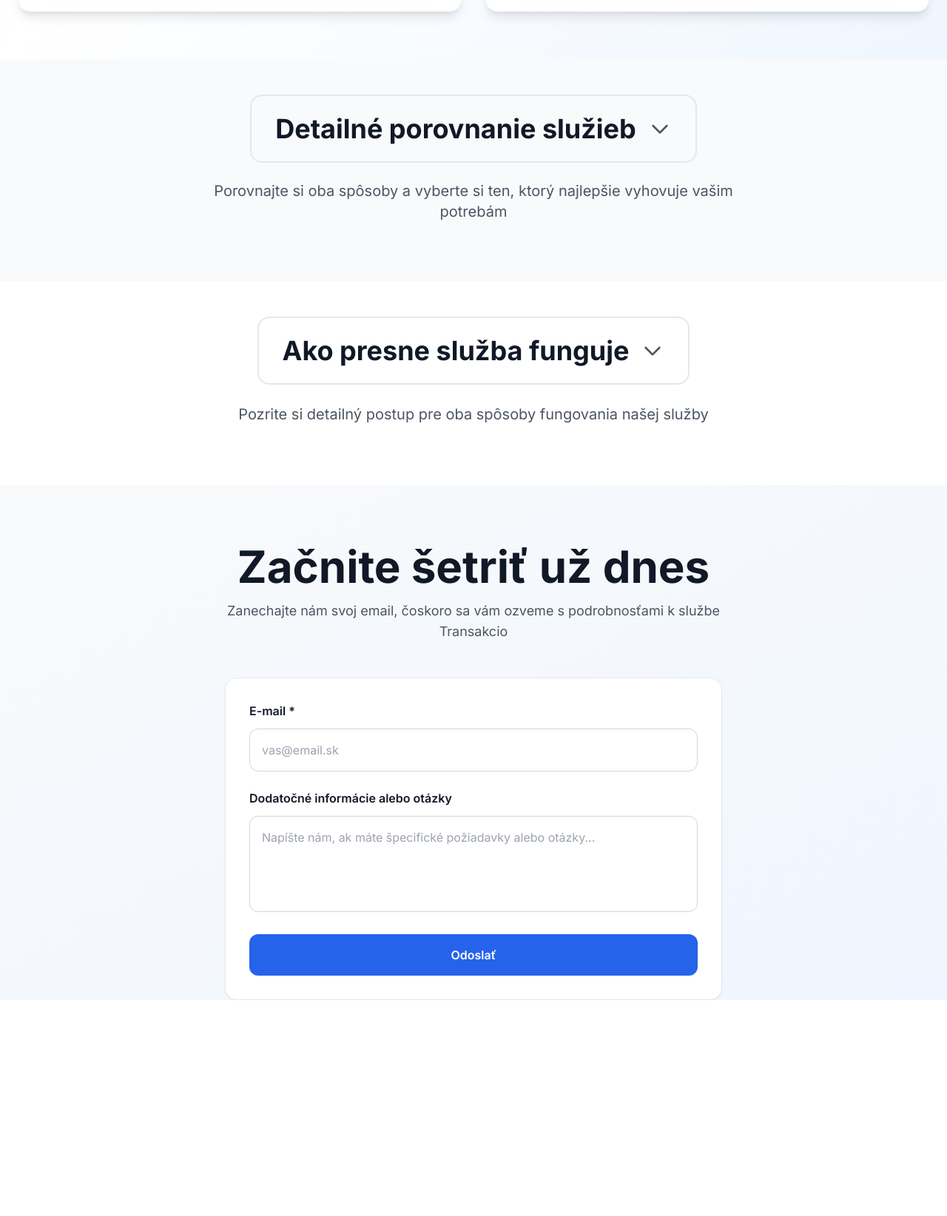
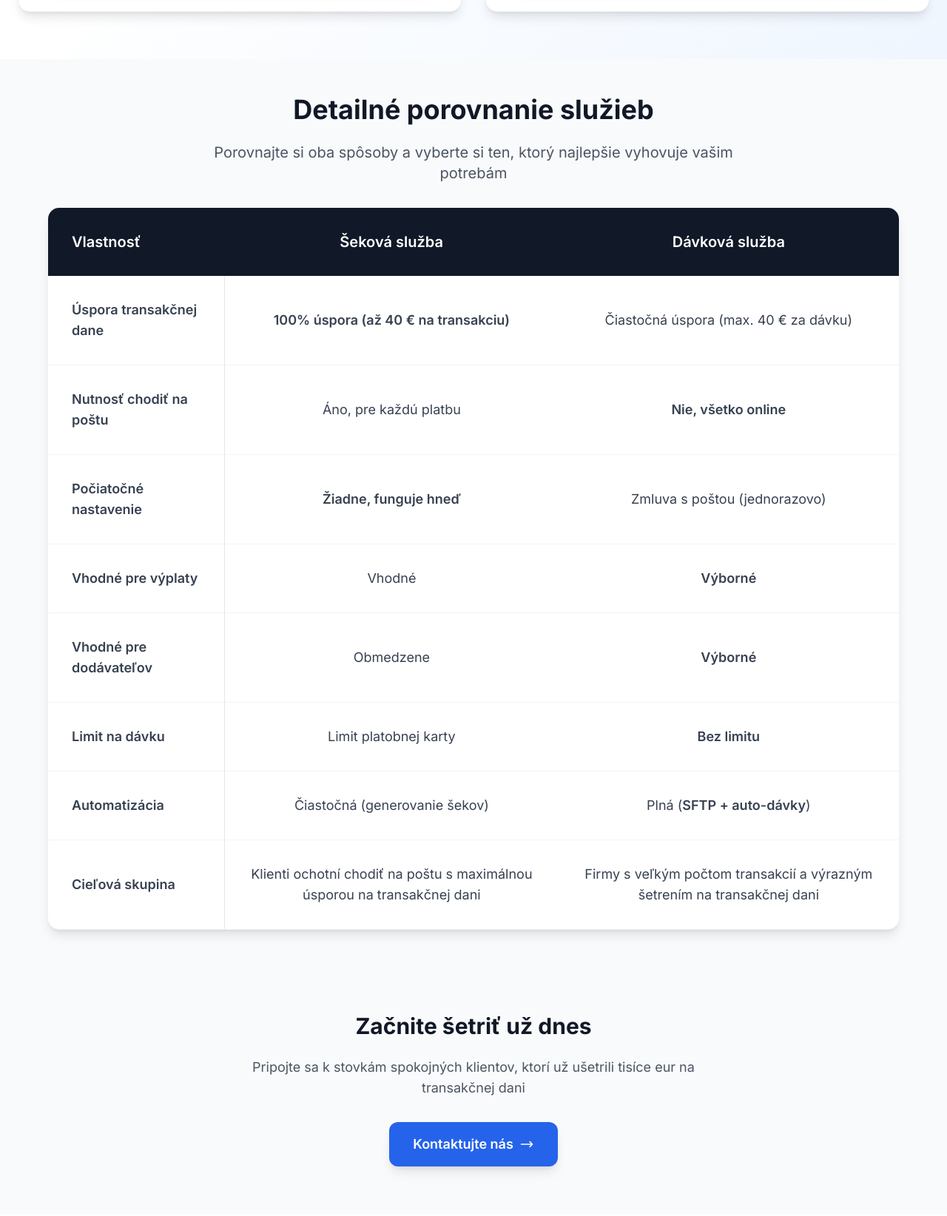
Before and after one commit to psdigitall/transakcio, a plain HTML site: page index.html in a window 1280 px wide. Shown: the part 2360-4004 px from the top of the page at 74% size. Before the commit the page ends 3712 px from the top, so only its background shows below. Drawn offline with nearby package versions, Linux system fonts and the light colour scheme.

Commit message:
Update texts and section layout - fix grammar, change section display, add CTA button

```diff
--- a/index.html
+++ b/index.html
@@ -352,7 +352,7 @@
                             </li>
                             <li class="flex items-start">
                                 <span class="text-gray-900 font-bold mr-4 mt-1 text-lg">✓</span>
-                                <span class="text-gray-700 text-lg"><strong>Jednoduché nahranie PDF faktúr</strong> do systému</span>
+                                <span class="text-gray-700 text-lg"><strong>Jednoduché nahranie faktúr</strong> z účtovacieho systému</span>
                             </li>
                         </ul>
                     </div>
@@ -423,7 +423,7 @@
                         <div id="batch-limits-content" class="hidden pl-4">
                             <ul class="space-y-3 text-gray-600 text-lg">
                                 <li>- Náročnejší úvodný setup (zmluva, nastavenie komunikačného kanálu, šifrovanie), ale s nami to zvládnete</li>
-                                <li>- Čiastočná úhrada transakčnej dane (max. však 40 € za dávku bez ohľad na počet faktúr)</li>
+                                <li>- Čiastočná úhrada transakčnej dane (max. však 40 € za dávku bez ohľadu na počet faktúr)</li>
                                 <li>- Plánovanie platieb (nejde o okamžitú platbu)</li>
                             </ul>
                         </div>
@@ -441,17 +441,12 @@
     <section id="comparison" class="py-12 bg-gray-50">
         <div class="container mx-auto px-6">
             <div class="text-center mb-8">
-                <button onclick="toggleComparison()" class="inline-flex items-center justify-center py-6 px-8 border-2 border-gray-200 hover:bg-gray-50 rounded-2xl transition-colors">
-                    <h2 class="text-3xl md:text-4xl font-bold text-gray-900 mr-4">Detailné porovnanie služieb</h2>
-                    <svg id="comparison-arrow" class="w-8 h-8 text-gray-600 transform transition-transform" fill="none" stroke="currentColor" viewBox="0 0 24 24">
-                        <path stroke-linecap="round" stroke-linejoin="round" stroke-width="2" d="M19 9l-7 7-7-7"></path>
-                    </svg>
-                </button>
+                <h2 class="text-3xl md:text-4xl font-bold text-gray-900">Detailné porovnanie služieb</h2>
                 <p class="text-xl text-gray-600 max-w-3xl mx-auto mt-6">Porovnajte si oba spôsoby a vyberte si ten, ktorý najlepšie vyhovuje vašim potrebám</p>
             </div>
 
             <div class="max-w-6xl mx-auto">
-                <div id="comparison-content" class="hidden">
+                <div id="comparison-content">
                     <div class="bg-white rounded-2xl shadow-lg border border-gray-100 overflow-hidden">
                         <div class="overflow-x-auto">
                             <table class="w-full">
@@ -544,21 +539,32 @@
         </div>
     </section>
 
+    <!-- CTA Button Section -->
+    <section class="py-16 bg-gray-50">
+        <div class="container mx-auto px-6 text-center">
+            <div class="max-w-2xl mx-auto">
+                <h3 class="text-2xl md:text-3xl font-bold text-gray-900 mb-6">Začnite šetriť už dnes</h3>
+                <p class="text-lg text-gray-600 mb-8">Pripojte sa k stovkám spokojných klientov, ktorí už ušetrili tisíce eur na transakčnej dani</p>
+                <a href="#contact" class="inline-flex items-center justify-center bg-blue-600 hover:bg-blue-700 text-white font-semibold py-4 px-8 rounded-xl transition-all duration-300 shadow-lg hover:shadow-xl text-lg">
+                    Kontaktujte nás
+                    <svg class="w-5 h-5 ml-2" fill="none" stroke="currentColor" viewBox="0 0 24 24">
+                        <path stroke-linecap="round" stroke-linejoin="round" stroke-width="2" d="M17 8l4 4m0 0l-4 4m4-4H3"></path>
+                    </svg>
+                </a>
+            </div>
+        </div>
+    </section>
+
     <!-- Ako presne služba funguje -->
     <section id="process-section" class="py-12 bg-white">
         <div class="container mx-auto px-6">
             <div class="text-center max-w-4xl mx-auto mb-8">
-                <button onclick="toggleProcess()" class="inline-flex items-center justify-center py-6 px-8 border-2 border-gray-200 hover:bg-gray-50 rounded-2xl transition-colors">
-                    <h2 class="text-3xl md:text-4xl font-bold text-gray-900 mb-0 mr-4">Ako presne služba funguje</h2>
-                    <svg id="process-arrow" class="w-8 h-8 text-gray-600 transform transition-transform" fill="none" stroke="currentColor" viewBox="0 0 24 24">
-                        <path stroke-linecap="round" stroke-linejoin="round" stroke-width="2" d="M19 9l-7 7-7-7"></path>
-                    </svg>
-                </button>
+                <h2 class="text-3xl md:text-4xl font-bold text-gray-900">Ako presne služba funguje</h2>
                 <p class="text-xl text-gray-600 leading-relaxed mt-6">Pozrite si detailný postup pre oba spôsoby fungovania našej služby</p>
             </div>
 
             <div class="max-w-6xl mx-auto">
-                <div id="process-content" class="hidden">
+                <div id="process-content">
                     <!-- Dve možnosti procesov -->
                     <div class="grid md:grid-cols-2 gap-8">
                         <!-- Šeková služba -->
@@ -841,45 +847,7 @@
             arrow.classList.toggle('rotate-180'); // Otáča šipku
         }
 
-        // Funkcia na prepínanie zobrazenia porovnania
-        function toggleComparison() {
-            const content = document.getElementById('comparison-content');
-            const arrow = document.getElementById('comparison-arrow');
-            const headerDiv = content.parentElement.previousElementSibling;
-            const isHidden = content.classList.contains('hidden');
 
-            content.classList.toggle('hidden');
-            arrow.classList.toggle('rotate-180'); // Otáča šipku
-
-            // Pridanie/odstránenie spacing podľa stavu
-            if (isHidden) {
-                headerDiv.classList.remove('mb-8');
-                headerDiv.classList.add('mb-16');
-            } else {
-                headerDiv.classList.remove('mb-16');
-                headerDiv.classList.add('mb-8');
-            }
-        }
-
-        // Funkcia na prepínanie zobrazenia procesu
-        function toggleProcess() {
-            const content = document.getElementById('process-content');
-            const arrow = document.getElementById('process-arrow');
-            const headerDiv = content.parentElement.previousElementSibling;
-            const isHidden = content.classList.contains('hidden');
-
-            content.classList.toggle('hidden');
-            arrow.classList.toggle('rotate-180'); // Otáča šipku
-
-            // Pridanie/odstránenie spacing podľa stavu
-            if (isHidden) {
-                headerDiv.classList.remove('mb-8');
-                headerDiv.classList.add('mb-16');
-            } else {
-                headerDiv.classList.remove('mb-16');
-                headerDiv.classList.add('mb-8');
-            }
-        }
 
         // Funkcia na prepínanie mobilného menu
         function toggleMobileMenu() {
```
